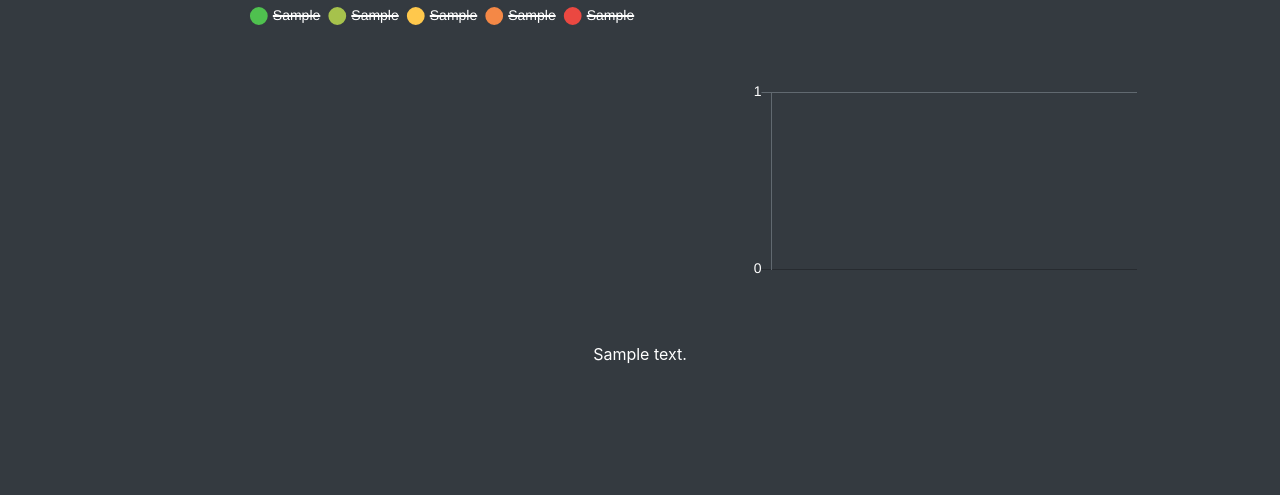
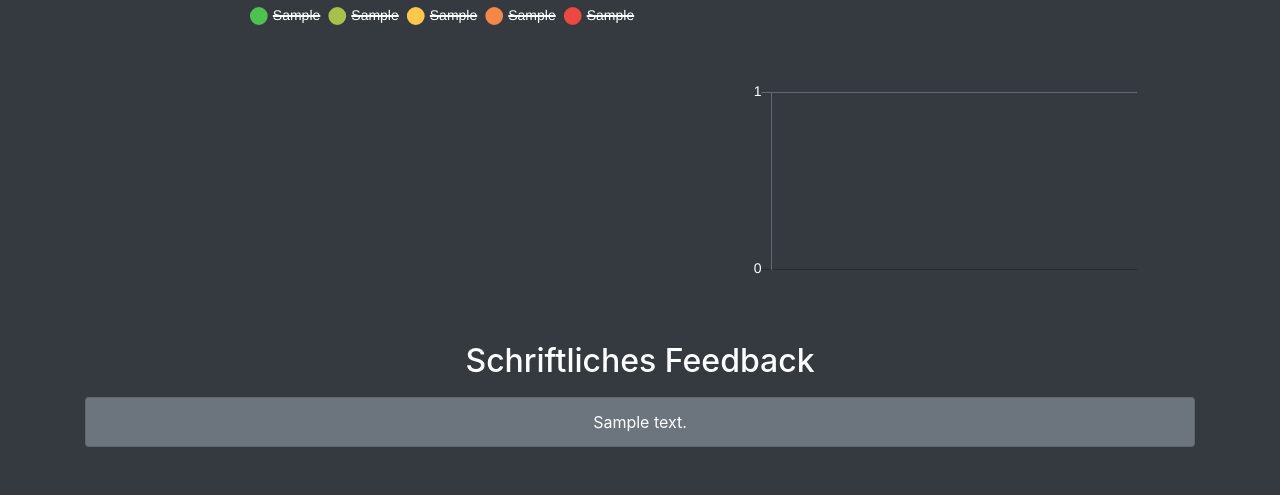
Before and after one commit to lugashiot/Teacher_Feedback, a Django app: template API/teachers/templates/dashboard/results.html in a window 1280 px wide. Shown: the part 2287-2782 px from the top of the page. Before the commit the page ends 2651 px from the top, so only its background shows below. Run offline with Django 4.2, Linux system fonts and the light colour scheme; the template is opened without the code that fills it: most values are stand-ins (such as "Sample title", 1, 10 or a date in 2020); some libraries are stand-ins or nearby versions.

Commit message:
Frontend upgrades

```diff
--- a/API/teachers/templates/dashboard/results.html
+++ b/API/teachers/templates/dashboard/results.html
@@ -70,10 +70,13 @@
         </div>
       </div>
 
-      <div >
-        {% for text in texts %}
-          <p>{{text}}</p>
-        {% endfor %}
+      <h2>Schriftliches Feedback</h2>
+      <div class="container mb-5 mt-3">
+        <ul class="list-group d-flex justify-content-center">
+          {% for text in texts %}
+            <li class="list-group-item bg-secondary text-white">{{text}}</li>
+          {% endfor %}
+        </ul>
       </div>
     </div>
   </center>
--- a/API/teachers/views.py
+++ b/API/teachers/views.py
@@ -63,7 +63,7 @@ def results(request):
                         Result(question_text="-", answer_opts=["-", "-", "-", "-", "-"], answer_vals=[0, 0, 0, 0, 0]))
 
             return render(request, "dashboard/results.html", {
-                'poll_name': poll_name + str([x.feedback_text for x in poll_answers]),
+                'poll_name': poll_name,
                 'hidden_flags_list': [False] * len(poll_questions) + [True] * (6 - len(poll_questions)),
                 # question0
                 'q0': all_results[0].question_text,
```
